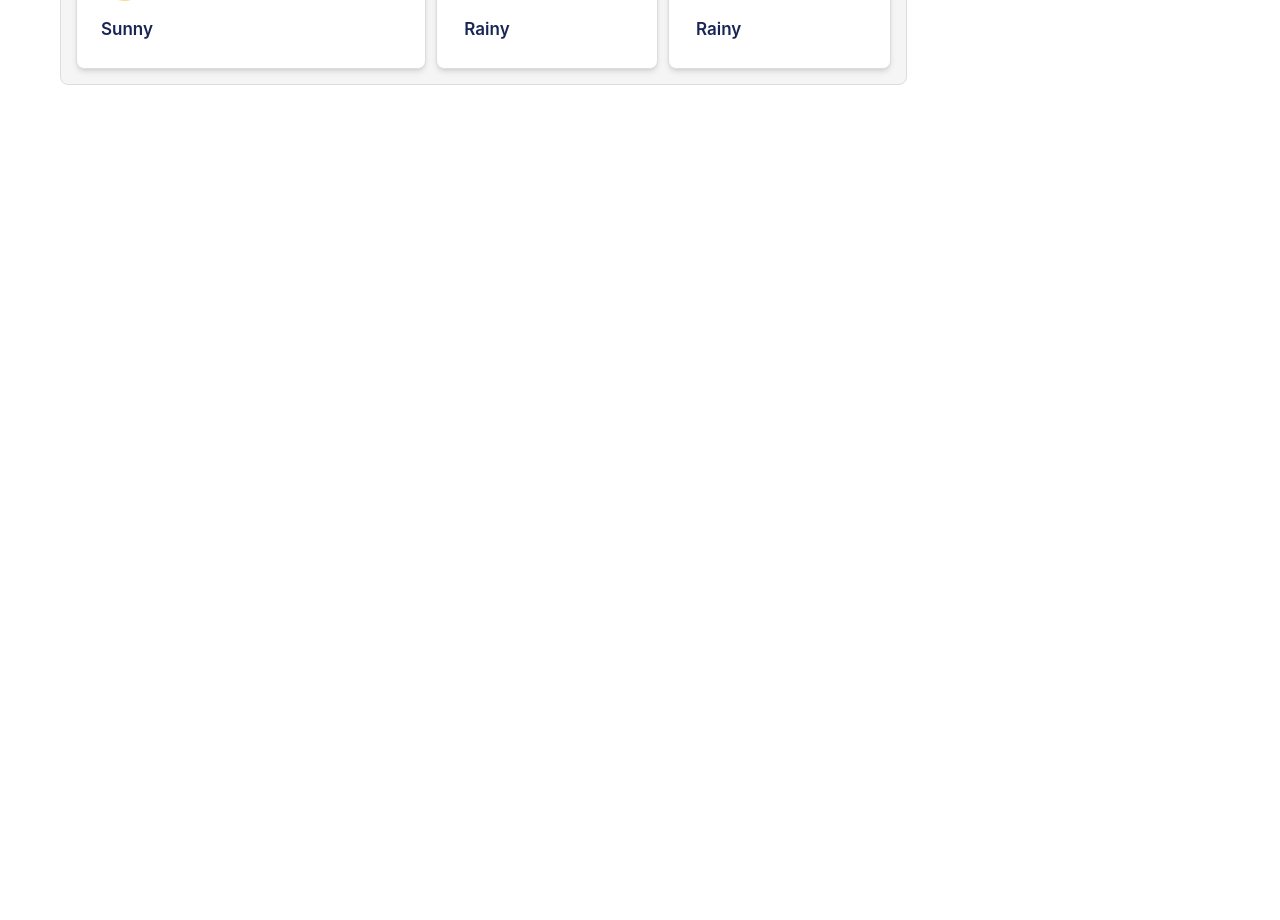
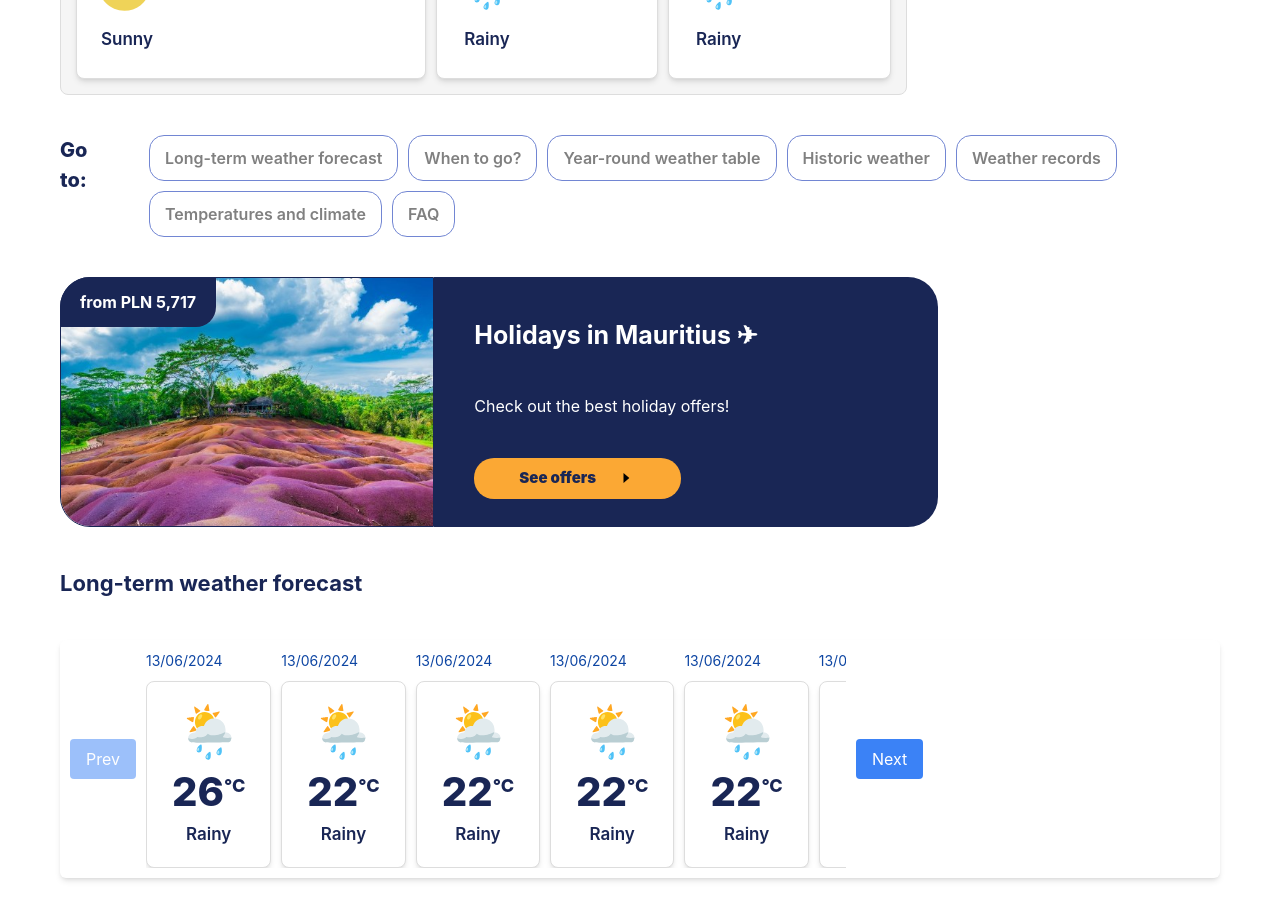
Before and after one commit to Daniel-Musunza/weather, a React (Create React App) app: page / in a window 1280 px wide. Shown: the part 720-1640 px from the top of the page. Before the commit the page ends 805 px from the top, so only its background shows below. Built offline with nearby package versions, Linux system fonts and the light colour scheme.

Commit message:
added come weather data display

```diff
--- a/src/components/WeatherDisplay.jsx
+++ b/src/components/WeatherDisplay.jsx
@@ -1,12 +1,93 @@
-import React from 'react'
+import React, { useState } from 'react'
+import { Link } from 'react-router-dom'
 
 const WeatherDisplay = () => {
+
+    const weatherData = [
+        {
+            date:"13/06/2024",
+            image:"../../images/icons/sun-behind-rain-cloud.svg",
+            temp: "26",
+            condition: "Rainy"
+        },
+        {
+            date:"13/06/2024",
+            image:"../../images/icons/sun-behind-rain-cloud.svg",
+            temp: "22",
+            condition: "Rainy"
+        },
+        {
+            date:"13/06/2024",
+            image:"../../images/icons/sun-behind-rain-cloud.svg",
+            temp: "22",
+            condition: "Rainy"
+        },
+        {
+            date:"13/06/2024",
+            image:"../../images/icons/sun-behind-rain-cloud.svg",
+            temp: "22",
+            condition: "Rainy"
+        },
+        {
+            date:"13/06/2024",
+            image:"../../images/icons/sun-behind-rain-cloud.svg",
+            temp: "22",
+            condition: "Rainy"
+        },
+        {
+            date:"13/06/2024",
+            image:"../../images/icons/sun-behind-rain-cloud.svg",
+            temp: "23",
+            condition: "Rainy"
+        },
+        {
+            date:"13/06/2024",
+            image:"../../images/icons/sun-behind-rain-cloud.svg",
+            temp: "22",
+            condition: "Rainy"
+        },
+        {
+            date:"13/06/2024",
+            image:"../../images/icons/sun-behind-rain-cloud.svg",
+            temp: "22",
+            condition: "Rainy"
+        },
+        {
+            date:"13/06/2024",
+            image:"../../images/icons/sun-behind-rain-cloud.svg",
+            temp: "20",
+            condition: "Rainy"
+        },{
+            date:"13/06/2024",
+            image:"../../images/icons/sun-behind-rain-cloud.svg",
+            temp: "24",
+            condition: "Rainy"
+        }
+    ]
+
+    const [currentIndex, setCurrentIndex] = useState(0);
+    const [animationDirection, setAnimationDirection] = useState('');
+
+    const handlePrev = () => {
+        if (currentIndex > 0) {
+            setAnimationDirection('slideRight');
+            setCurrentIndex((prevIndex) => prevIndex - 1);
+        }
+    };
+
+    const handleNext = () => {
+        if (currentIndex < weatherData.length - 6) {
+            setAnimationDirection('slideLeft');
+            setCurrentIndex((prevIndex) => prevIndex + 1);
+        }
+    };
+
   return (
-    <div className="flex flex-col">
+    <div className="flex flex-col gap-[40px] pb-[200px]">
         <div className="">
             <h2 className='text-[20px] font-[600] text-darkBlue'>Current weather in Mauritius</h2>
         </div>
-        <div className=" mt-[30px] flex flex-row gap-[10px] items-center border-[1px] border-[#ddd] rounded-[8px] p-[15px] bg-[whitesmoke] w-max">
+        <div className="  flex flex-row gap-[10px] items-center border-[1px] border-[#ddd] rounded-[8px] p-[15px] bg-[whitesmoke] w-max">
             <div className="flex flex-col gap-[10px]">
                 <p className='text-[14px] text-darkBlue'>Now: 07/06/2024 - local time: 21:20</p>
                 <div className="flex flex-row gap-[30px] bg-white py-[25px] px-[20px] rounded-lg border-[1px] border-[#ddd] shadow-md w-[350px]">
@@ -65,7 +146,112 @@ const WeatherDisplay = () => {
                 </div>
             </div>
         </div>
+        <div className="flex flex-row gap-[40px]">
+            <p className='text-[20px] font-[800] text-darkBlue-2'>Go to:</p>
+            <div className="flex flex-row flex-wrap gap-[10px]">
+                <Link
+                className='border-[1px] border-lightBlue py-[10px] px-[15px] font-[600] text-[grey] rounded-[15px] hover:text-[#8576FF] hover:border-[1px] hover:border-[#000000]'
+                 to="">Long-term weather forecast
+                </Link>
+                <Link
+                className='border-[1px] border-lightBlue py-[10px] px-[15px] font-[600] text-[grey] rounded-[15px] hover:text-[#8576FF] hover:border-[1px] hover:border-[#000000]'
+                 to="">When to go?
+                </Link>
+                <Link
+                className='border-[1px] border-lightBlue py-[10px] px-[15px] font-[600] text-[grey] rounded-[15px] hover:text-[#8576FF] hover:border-[1px] hover:border-[#000000]'
+                 to="">Year-round weather table
+                </Link>
+                <Link
+                className='border-[1px] border-lightBlue py-[10px] px-[15px] font-[600] text-[grey] rounded-[15px] hover:text-[#8576FF] hover:border-[1px] hover:border-[#000000]'
+                 to="">Historic weather
+                </Link>
+                <Link
+                className='border-[1px] border-lightBlue py-[10px] px-[15px] font-[600] text-[grey] rounded-[15px] hover:text-[#8576FF] hover:border-[1px] hover:border-[#000000]'
+                 to="">Weather records
+                </Link>
+                <Link
+                className='border-[1px] border-lightBlue py-[10px] px-[15px] font-[600] text-[grey] rounded-[15px] hover:text-[#8576FF] hover:border-[1px] hover:border-[#000000]'
+                 to="">Temperatures and climate
+                </Link>
+                <Link
+                className='border-[1px] border-lightBlue py-[10px] px-[15px] font-[600] text-[grey] rounded-[15px] hover:text-[#8576FF] hover:border-[1px] hover:border-[#000000]'
+                 to="">FAQ
+                </Link>
+            </div>
+        </div>
+        <div className="flex flex-col">
+            <div className="flex flex-row">
+                <div className="absolute z-[1] ">
+                    <p className='text-white font-[700] rounded-tl-[30px] rounded-br-[20px] bg-darkBlue-2 py-[13px] px-[20px]'>from PLN 5,717</p>
+                </div>
+                <img src="../../images/photos/upload_6539018e83284.jpg" alt=""
+                className='h-[250px] border-[1px] border-darkBlue-2 rounded-s-[30px] relative'
+                />
+                <div className="rounded-e-[30px] h-[250px] bg-darkBlue-2 flex flex-col gap-[40px] pl-[40px] py-[40px] p pr-[180px]">
+                    <h1 className='text-[25px] text-white font-[700]'>Holidays in Mauritius <span>✈</span></h1>
+                    <p className='  text-white'>Check out the best holiday offers!</p>
+                    <div className="">
+                        <button
+                        className='flex flex-row justify-center items-center gap-[20px] bg-[#FBA834] px-[45px] py-[9px] text-darkBlue-2 text-[15px] rounded-[20px] outline-none'
+                        >
+                        <span className='font-[900]'>See offers</span>
+                        <img src="../../images/icons/triangle-right.svg" alt=""
+                        className='h-[20px] w-[20px]'
+                        />
+                        </button>
+                    </div>
 
+                </div>
+            </div>
+        </div>
+        <div className="flex flex-col">
+            <h2 className='text-[22px] font-[700] text-darkBlue-2'>Long-term weather forecast</h2>
+        </div>
+        <div className="bg-white rounded-[6px] shadow-md p-[10px] flex flex-row gap-[10px] items-center">
+            <div>
+                <button
+                    onClick={handlePrev}
+                    disabled={currentIndex === 0}
+                    className="px-4 py-2 bg-blue-500 text-white rounded disabled:opacity-50"
+                >
+                    Prev
+                </button>
+            </div>
+            <div className="w-[700px] flex flex-row gap-[10px] overflow-hidden">
+                <div className={`flex flex-row gap-[10px] transition-transform ${animationDirection === 'slideLeft' ? 'animate-slideLeft' : animationDirection === 'slideRight' ? 'animate-slideRight' : ''}`}>
+                    {weatherData.slice(currentIndex, currentIndex + 6).map((data, index) => (
+                        <div key={index} className="flex flex-col gap-[10px] min-w-[100px]">
+                            <p className="text-[14px] text-darkBlue">{data.date}</p>
+                            <div className="flex flex-col justify-center items-center bg-white py-[20px] px-[25px] rounded-lg border-[1px] border-[#ddd] shadow-md">
+                                <div className="flex flex-col items-center gap-[10px]">
+                                    <img
+                                        src={data.image}
+                                        alt={data.condition}
+                                        className="h-[60px] w-[60px]"
+                                    />
+                                </div>
+                                <div>
+                                    <p className="text-[40px] font-extrabold text-darkBlue-2">
+                                        {data.temp}
+                                        <span className="align-super text-[18px]">°C</span>
+                                    </p>
+                                </div>
+                                <p className="text-[17px] font-[600] text-darkBlue-2">{data.condition}</p>
+                            </div>
+                        </div>
+                    ))}
+                </div>
+            </div>
+            <div>
+                <button
+                    onClick={handleNext}
+                    disabled={currentIndex >= weatherData.length - 6}
+                    className="px-4 py-2 bg-blue-500 text-white rounded disabled:opacity-50"
+                >
+                    Next
+                </button>
+            </div>
+        </div>
     </div>
   )
 }
--- a/tailwind.config.js
+++ b/tailwind.config.js
@@ -9,8 +9,23 @@ module.exports = {
         'white': '#ffffff',
         'black': '#0000000',
         'darkBlue': '#0E46A3',
-        'darkBlue-2': '#192655'
-      }
+        'darkBlue-2': '#192655',
+        'lightBlue': '#7286D3',
+      },
+      keyframes: {
+        slideLeft: {
+          '0%': { transform: 'translateX(100%)' },
+          '100%': { transform: 'translateX(0)' },
+        },
+        slideRight: {
+          '0%': { transform: 'translateX(-100%)' },
+          '100%': { transform: 'translateX(0)' },
+        },
+      },
+      animation: {
+        slideLeft: 'slideLeft 0.5s ease-in-out',
+        slideRight: 'slideRight 0.5s ease-in-out',
+      },
     },
   },
   plugins: [],
```
Also changed, not shown: public/images/icons/triangle-right.svg (added), public/images/photos/upload_6539018e83284.jpg (added).
